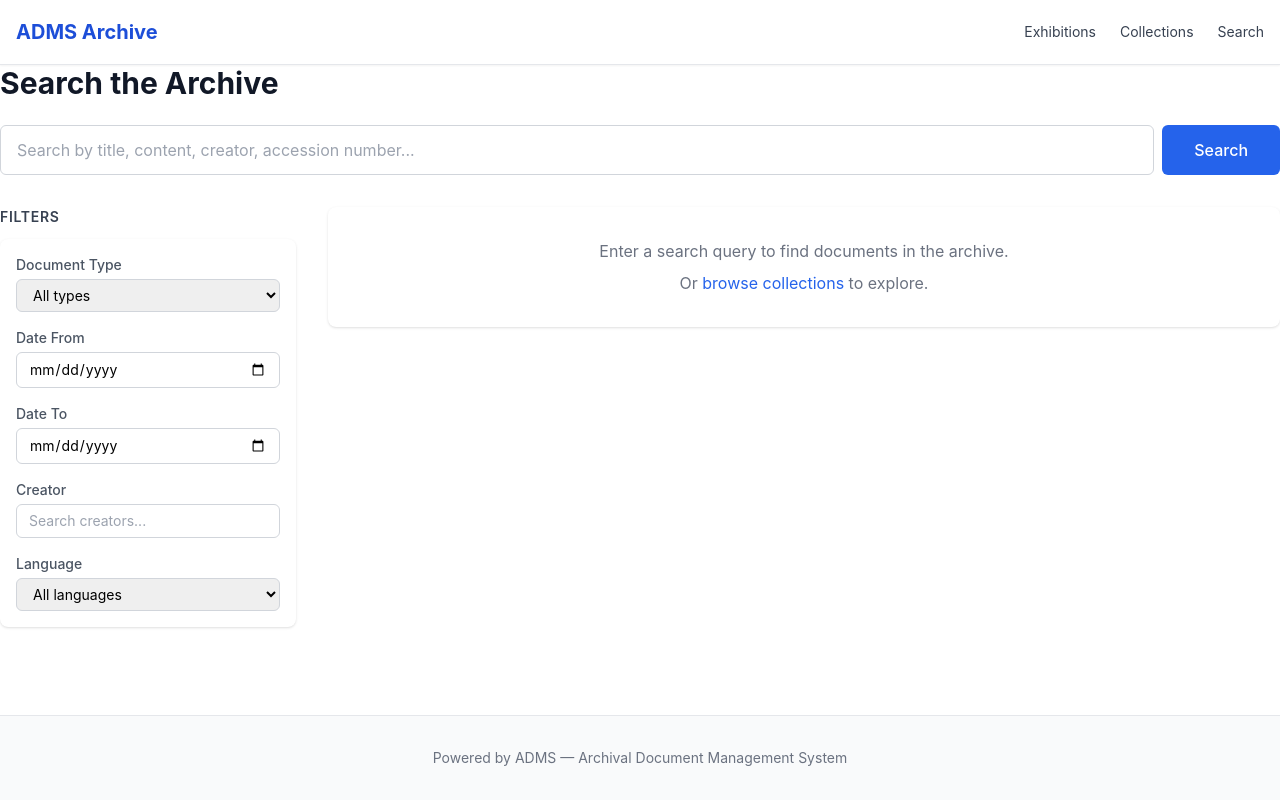
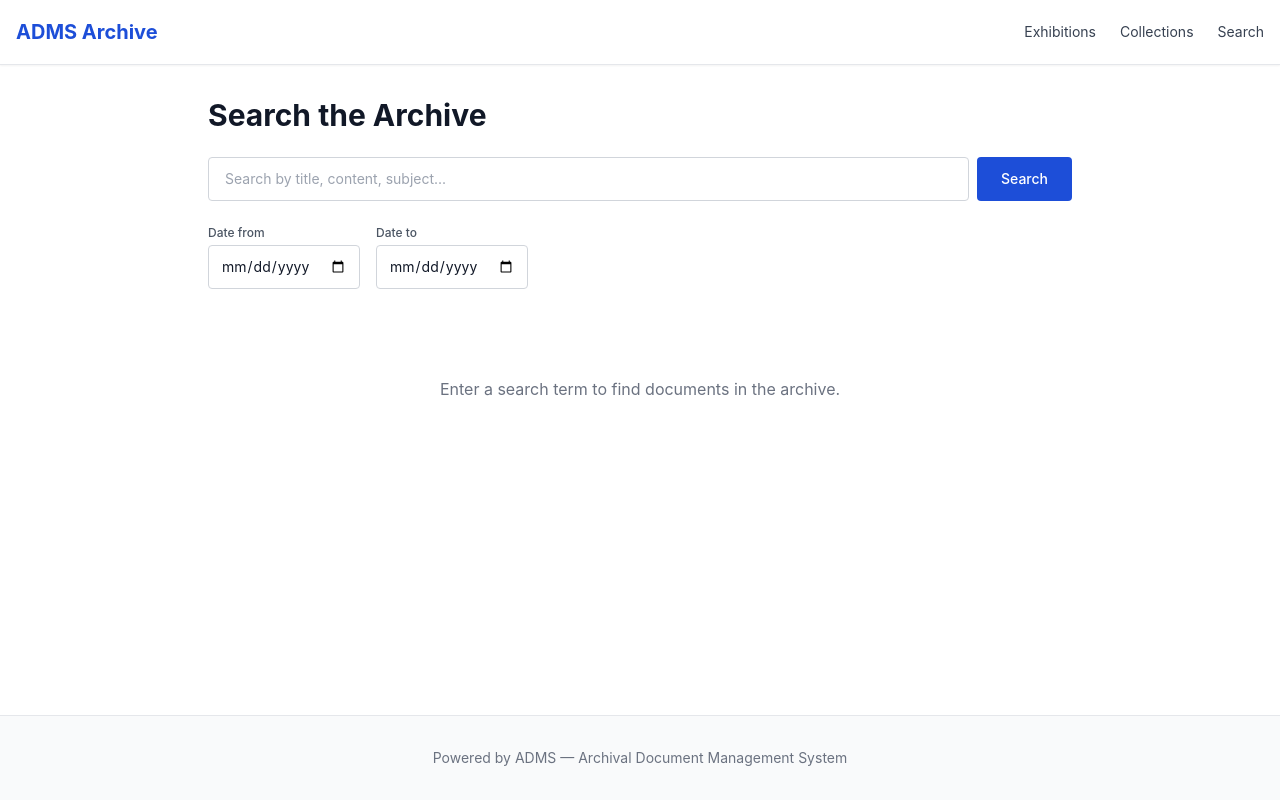
Before and after one commit to thegspiro/Document-Archival-Management-System, a React (Vite) app in the folder frontend/: page /public/search in a window 1280 px wide. Built offline with nearby package versions, Linux system fonts and the light colour scheme.

Commit message:
fix: update PublicSearchPage from background agent
https://claude.ai/code/session_015UmKJPjKGycWRrrpRsCZHe

```diff
--- a/frontend/src/pages/public/PublicSearchPage.tsx
+++ b/frontend/src/pages/public/PublicSearchPage.tsx
@@ -1,73 +1,117 @@
+/**
+ * Public search page with full-text search and faceted filtering.
+ */
 import { useState } from 'react';
-import { Link } from 'react-router-dom';
+import { useQuery } from '@tanstack/react-query';
+import { Link, useSearchParams } from 'react-router-dom';
+import apiClient from '../../api/client';
+import Spinner from '../../components/ui/Spinner';
+import type { Document, PaginatedResponse } from '../../types/api';
 
 export default function PublicSearchPage() {
-  const [query, setQuery] = useState('');
+  const [searchParams, setSearchParams] = useSearchParams();
+  const q = searchParams.get('q') ?? '';
+  const page = Number(searchParams.get('page') ?? '1');
+  const dateFrom = searchParams.get('date_from') ?? '';
+  const dateTo = searchParams.get('date_to') ?? '';
+
+  const [localQuery, setLocalQuery] = useState(q);
+
+  const hasQuery = q.length > 0 || dateFrom.length > 0 || dateTo.length > 0;
+
+  const { data, isLoading, isError } = useQuery<PaginatedResponse<Document>>({
+    queryKey: ['public', 'search', q, page, dateFrom, dateTo],
+    queryFn: () => apiClient.get('/public/search', {
+      params: {
+        ...(q ? { q } : {}),
+        page,
+        per_page: 25,
+        ...(dateFrom ? { date_from: dateFrom } : {}),
+        ...(dateTo ? { date_to: dateTo } : {}),
+      },
+    }).then((r) => r.data),
+    enabled: hasQuery,
+  });
+
+  const handleSearch = (e: React.FormEvent) => {
+    e.preventDefault();
+    const next = new URLSearchParams(searchParams);
+    if (localQuery.trim()) { next.set('q', localQuery.trim()); } else { next.delete('q'); }
+    next.set('page', '1');
+    setSearchParams(next);
+  };
 
   return (
-    <div className="max-w-7xl mx-auto">
-      <h1 className="text-3xl font-bold text-gray-900 mb-6">Search the Archive</h1>
+    <div className="max-w-4xl mx-auto px-4 py-8">
+      <h1 className="text-3xl font-bold text-gray-900 dark:text-gray-100 mb-6">Search the Archive</h1>
 
-      <form className="mb-8" onSubmit={(e) => e.preventDefault()}>
+      <form onSubmit={handleSearch} className="mb-6" role="search" aria-label="Search public documents">
         <div className="flex gap-2">
-          <label htmlFor="public-search" className="sr-only">Search documents</label>
-          <input
-            id="public-search"
-            type="search"
-            placeholder="Search by title, content, creator, accession number..."
-            value={query}
-            onChange={(e) => setQuery(e.target.value)}
-            className="flex-1 rounded-md border border-gray-300 px-4 py-3 text-base focus:outline-none focus:ring-2 focus:ring-blue-500"
-          />
-          <button
-            type="submit"
-            className="rounded-md bg-blue-600 px-8 py-3 text-base font-medium text-white hover:bg-blue-700 focus:outline-none focus:ring-2 focus:ring-blue-500 focus:ring-offset-2"
-          >
+          <label htmlFor="public-search" className="sr-only">Search query</label>
+          <input id="public-search" type="search" value={localQuery} onChange={(e) => setLocalQuery(e.target.value)}
+            placeholder="Search by title, content, subject..."
+            className="min-h-[44px] flex-1 rounded border border-gray-300 dark:border-gray-600 bg-white dark:bg-gray-800 px-4 py-2 text-sm text-gray-900 dark:text-gray-100 focus:outline-none focus:ring-2 focus:ring-[var(--color-focus,#005fcc)]" />
+          <button type="submit"
+            className="min-h-[44px] px-6 py-2 rounded bg-blue-700 hover:bg-blue-800 text-white font-medium text-sm focus-visible:outline-none focus-visible:ring-2 focus-visible:ring-[var(--color-focus,#005fcc)] focus-visible:ring-offset-2">
             Search
           </button>
         </div>
       </form>
 
-      <div className="grid grid-cols-1 md:grid-cols-4 gap-8">
-        <aside className="md:col-span-1" role="group" aria-labelledby="filter-heading">
-          <h2 id="filter-heading" className="text-sm font-semibold text-gray-700 mb-3 uppercase tracking-wider">Filters</h2>
-          <div className="space-y-4 bg-white shadow rounded-lg p-4">
-            <div>
-              <label className="block text-sm font-medium text-gray-600 mb-1">Document Type</label>
-              <select className="w-full rounded-md border border-gray-300 px-3 py-1.5 text-sm" aria-label="Filter by document type">
-                <option value="">All types</option>
-              </select>
-            </div>
-            <div>
-              <label className="block text-sm font-medium text-gray-600 mb-1">Date From</label>
-              <input type="date" className="w-full rounded-md border border-gray-300 px-3 py-1.5 text-sm" aria-label="Date from" />
-            </div>
-            <div>
-              <label className="block text-sm font-medium text-gray-600 mb-1">Date To</label>
-              <input type="date" className="w-full rounded-md border border-gray-300 px-3 py-1.5 text-sm" aria-label="Date to" />
-            </div>
-            <div>
-              <label className="block text-sm font-medium text-gray-600 mb-1">Creator</label>
-              <input type="text" placeholder="Search creators..." className="w-full rounded-md border border-gray-300 px-3 py-1.5 text-sm" aria-label="Filter by creator" />
-            </div>
-            <div>
-              <label className="block text-sm font-medium text-gray-600 mb-1">Language</label>
-              <select className="w-full rounded-md border border-gray-300 px-3 py-1.5 text-sm" aria-label="Filter by language">
-                <option value="">All languages</option>
-              </select>
-            </div>
-          </div>
-        </aside>
-
-        <div className="md:col-span-3">
-          <div className="bg-white shadow rounded-lg p-8 text-center text-gray-500">
-            <p>Enter a search query to find documents in the archive.</p>
-            <p className="mt-2">
-              Or <Link to="/public/collections" className="text-blue-600 hover:text-blue-800">browse collections</Link> to explore.
-            </p>
-          </div>
+      <div className="mb-6 flex flex-wrap items-end gap-4" role="group" aria-label="Search filters">
+        <div>
+          <label htmlFor="pub-date-from" className="block text-xs font-medium text-gray-600 dark:text-gray-400 mb-1">Date from</label>
+          <input id="pub-date-from" type="date" value={dateFrom}
+            onChange={(e) => { const p = new URLSearchParams(searchParams); if (e.target.value) { p.set('date_from', e.target.value); } else { p.delete('date_from'); } p.set('page', '1'); setSearchParams(p); }}
+            className="min-h-[44px] rounded border border-gray-300 dark:border-gray-600 bg-white dark:bg-gray-800 px-3 py-2 text-sm text-gray-900 dark:text-gray-100 focus:outline-none focus:ring-2 focus:ring-[var(--color-focus,#005fcc)]" />
+        </div>
+        <div>
+          <label htmlFor="pub-date-to" className="block text-xs font-medium text-gray-600 dark:text-gray-400 mb-1">Date to</label>
+          <input id="pub-date-to" type="date" value={dateTo}
+            onChange={(e) => { const p = new URLSearchParams(searchParams); if (e.target.value) { p.set('date_to', e.target.value); } else { p.delete('date_to'); } p.set('page', '1'); setSearchParams(p); }}
+            className="min-h-[44px] rounded border border-gray-300 dark:border-gray-600 bg-white dark:bg-gray-800 px-3 py-2 text-sm text-gray-900 dark:text-gray-100 focus:outline-none focus:ring-2 focus:ring-[var(--color-focus,#005fcc)]" />
         </div>
       </div>
+
+      {!hasQuery && <p className="text-gray-500 dark:text-gray-400 text-center py-16">Enter a search term to find documents in the archive.</p>}
+
+      {isLoading && <div className="flex justify-center py-16"><Spinner label="Searching" /></div>}
+      {isError && <div role="alert" className="p-4 rounded bg-red-50 dark:bg-red-900/30 border border-red-200 dark:border-red-800 text-red-800 dark:text-red-200">Search failed. Please try again.</div>}
+
+      {data && data.items.length === 0 && hasQuery && <p className="text-gray-500 dark:text-gray-400 text-center py-16">No documents match your search.</p>}
+
+      {data && data.items.length > 0 && (
+        <>
+          <p className="text-sm text-gray-600 dark:text-gray-400 mb-4">{data.total} result{data.total !== 1 ? 's' : ''}</p>
+          <ul className="space-y-4">
+            {data.items.map((doc) => (
+              <li key={doc.id} className="bg-white dark:bg-gray-800 border border-gray-200 dark:border-gray-700 rounded-lg p-4">
+                <Link to={`/public/documents/${doc.id}`}
+                  className="text-blue-700 dark:text-blue-400 hover:underline font-semibold focus-visible:outline-none focus-visible:ring-2 focus-visible:ring-[var(--color-focus,#005fcc)] rounded">
+                  {doc.title}
+                </Link>
+                <div className="mt-1 flex items-center gap-3 text-xs text-gray-500 dark:text-gray-400">
+                  {doc.date_display && <span>{doc.date_display}</span>}
+                  {doc.creator && <span>by {doc.creator.authorized_name}</span>}
+                </div>
+                {doc.scope_and_content && <p className="mt-2 text-sm text-gray-600 dark:text-gray-400 line-clamp-2">{doc.scope_and_content}</p>}
+              </li>
+            ))}
+          </ul>
+
+          {data.pages > 1 && (
+            <nav aria-label="Search results pagination" className="mt-6 flex items-center justify-center gap-2">
+              <button type="button" disabled={page <= 1}
+                onClick={() => { const p = new URLSearchParams(searchParams); p.set('page', String(page - 1)); setSearchParams(p); }}
+                className="min-h-[44px] px-3 py-1 rounded border border-gray-300 dark:border-gray-600 text-sm disabled:opacity-40 focus-visible:outline-none focus-visible:ring-2 focus-visible:ring-[var(--color-focus,#005fcc)]" aria-label="Previous page">Previous</button>
+              <span className="text-sm text-gray-600 dark:text-gray-400" aria-current="page">Page {data.page} of {data.pages}</span>
+              <button type="button" disabled={page >= data.pages}
+                onClick={() => { const p = new URLSearchParams(searchParams); p.set('page', String(page + 1)); setSearchParams(p); }}
+                className="min-h-[44px] px-3 py-1 rounded border border-gray-300 dark:border-gray-600 text-sm disabled:opacity-40 focus-visible:outline-none focus-visible:ring-2 focus-visible:ring-[var(--color-focus,#005fcc)]" aria-label="Next page">Next</button>
+            </nav>
+          )}
+        </>
+      )}
     </div>
   );
 }
```
